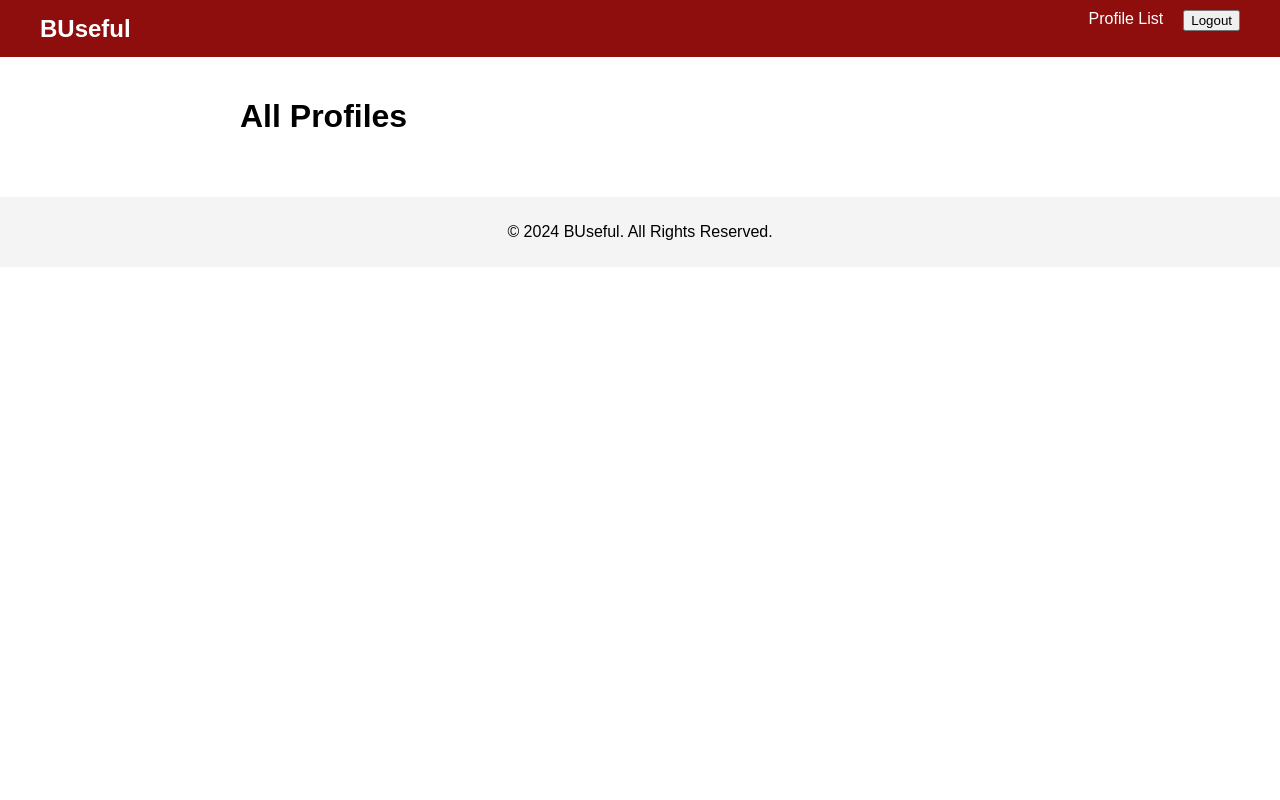
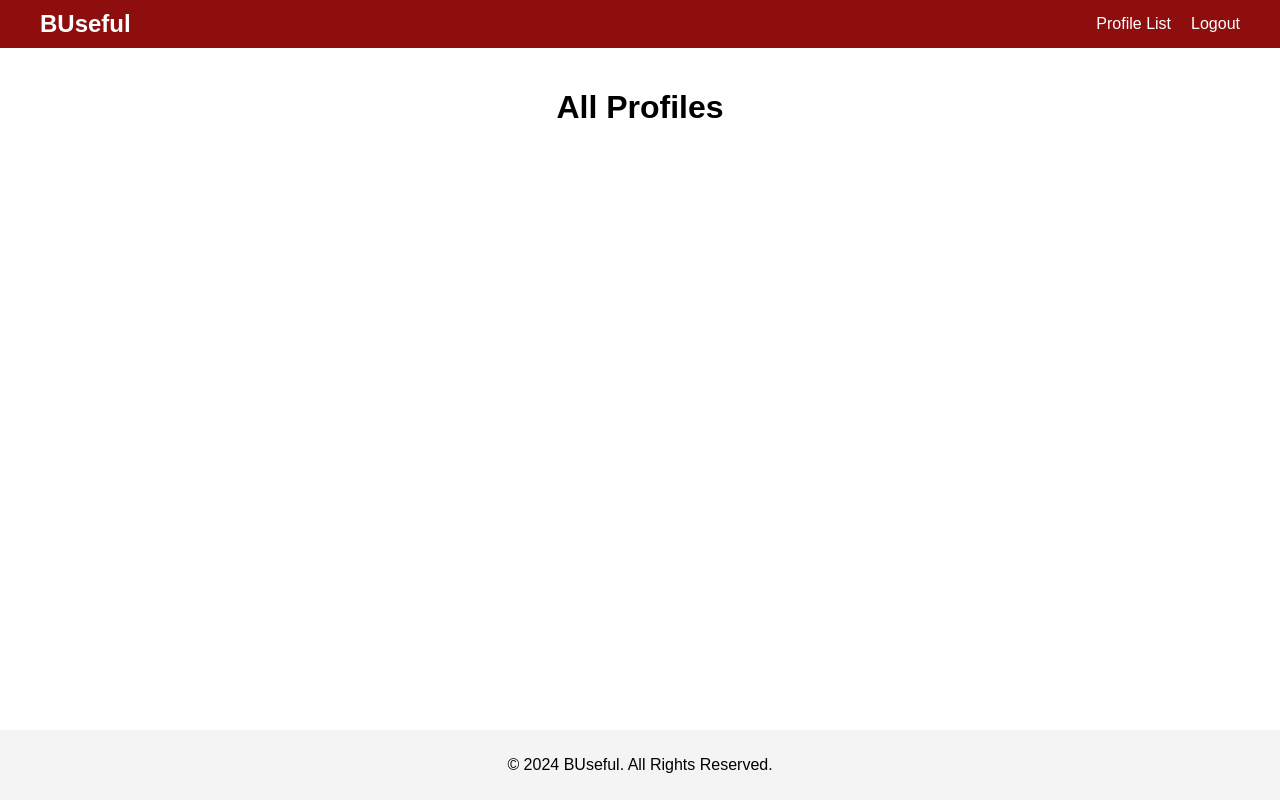
Before and after one commit to picoting/cs412, a Django app: page /beuseful/profiles/ in a window 1280 px wide. Run offline with Django 5.2, Linux system fonts and the light colour scheme; the visitor is signed in with stand-in values (Sample User, id 1).

Commit message:
changed ui of a couple buttons and position of the footer:

```diff
--- a/beuseful/templates/beuseful/base.html
+++ b/beuseful/templates/beuseful/base.html
@@ -7,22 +7,26 @@
     <link rel="stylesheet" href="{% static 'styles.css' %}">
 </head>
 <body>
+    <div class="page-container"> <!-- Wrap the content for flex layout -->
         <header>
             <nav class="navbar">
                 <div class="nav-container">
-                <!-- logo -->
+                    <!-- Logo -->
                     <a href="{% url 'home' %}" class="logo">BUseful</a>
-                <!-- nav links-->
+                    <!-- Navigation Links -->
                     <ul class="nav-links">
                         {% if user.is_authenticated %}
                             {% if user.profile and user.profile.username %}
-                        <a href="{% url 'profile_detail' username=user.profile.username %}">My Profile</a>
+                                <li><a href="{% url 'profile_detail' username=user.profile.username %}">My Profile</a></li>
                             {% endif %}
                             <li><a href="{% url 'profile_list' %}">Profile List</a></li>
-                        <form action="{% url 'logout' %}" method="POST">
+                            <li>
+                                <!-- Style the logout form to look like a nav link -->
+                                <form action="{% url 'logout' %}" method="POST" id="logout-form">
                                     {% csrf_token %}
-                            <button type="submit">Logout</button>
+                                    <button type="submit" class="nav-link-button">Logout</button>
                                 </form>
+                            </li>
                         {% else %}
                             <li><a href="{% url 'login' %}">Log In</a></li>
                             <li><a href="{% url 'create_profile_form' %}">Register</a></li>
@@ -33,11 +37,12 @@
         </header>
         <main class="content">
             {% block content %}
-        <!-- page stuff-->
+            <!-- page content -->
             {% endblock %}
         </main>
         <footer>
             <p>&copy; 2024 BUseful. All Rights Reserved.</p>
         </footer>
+    </div>
 </body>
 </html>
--- a/static/styles.css
+++ b/static/styles.css
@@ -109,3 +109,80 @@ footer {
 .hours-section li {
     margin-bottom: 10px;
 }
+
+.button-container {
+    margin-top: 20px;
+    text-align: center; /* center buttons */
+}
+
+.button {
+    display: inline-block;
+    background-color: #8e0e0e;
+    color: white;
+    text-decoration: none;
+    padding: 10px 20px;
+    border-radius: 5px;
+    font-size: 1rem;
+    box-shadow: 0px 2px 5px rgba(0, 0, 0, 0.2);
+    transition: background-color 0.3s ease;
+}
+
+.button:hover {
+    background-color: #a31b1b; /* hover effect */
+}
+
+.nav-links {
+    list-style-type: none;
+    margin: 0;
+    padding: 0;
+    display: flex;
+    gap: 20px;
+    align-items: center;
+}
+
+.nav-links li {
+
+}
+
+.nav-links a,
+.nav-link-button {
+    color: white;
+    text-decoration: none;
+    font-size: 1rem;
+    background: none;
+    border: none;
+    cursor: pointer;
+    padding: 0;
+}
+
+.nav-links a:hover,
+.nav-link-button:hover {
+    text-decoration: underline;
+}
+
+.nav-link-button {
+    font: inherit;
+}
+
+.nav-links form {
+    margin: 0;
+}
+
+.page-container {
+    display: flex;
+    flex-direction: column;
+    min-height: 100vh; /* Full viewport height */
+}
+
+/* Allow main content to grow and fill available space */
+.content {
+    flex: 1; /* Grow to fill remaining space */
+}
+
+/* Footer styles */
+footer {
+    text-align: center;
+    background-color: #f4f4f4;
+    padding: 10px 0;
+    margin-top: auto; /* Push footer to the bottom */
+}
```
Also changed, not shown: beuseful/templates/beuseful/profile_detail.html (+8 -2 lines). Lines whose indentation alone changed are shown as unchanged.
